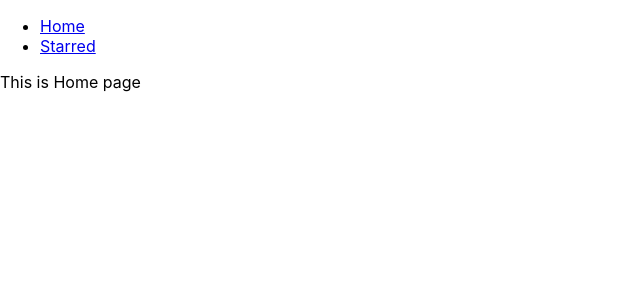
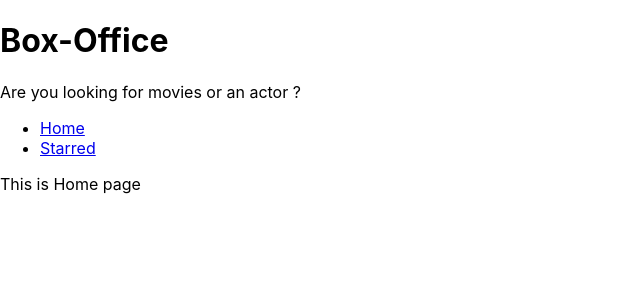
Before and after one commit to osheen25/box-office1, a React (Create React App) app: page / in a window 1280 px wide. Shown: the top 300 px of the page, without its empty margins (0-640 px from the left). Built offline with nearby package versions, Linux system fonts and the light colour scheme.

Commit message:
Added Layout Management and Create Title

```diff
--- a/src/App.js
+++ b/src/App.js
@@ -1,14 +1,10 @@
 import React from 'react';
 import {Switch, Route } from 'react-router-dom';
-import Navs from './components/Navs';
 import Home from './pages/Home';
 import Starred from './pages/Starred';
 function App() {
   return (
-    <div>
-      <Navs />
      <Switch>
-
      <Route exact path="/">
     <Home />
      </Route>
@@ -21,7 +17,6 @@
    </div>
 </Route>
   </Switch>
-  </div>
 
   );
 }
--- /dev/null
+++ b/src/components/MainPageLayout.js
@@ -0,0 +1,18 @@
+import React from 'react';
+import Navs from './Navs';
+import Title from './Title';
+
+
+const MainPageLayout = ({ children }) => {
+    return (
+        <div>
+            <Title title = "Box-Office"
+            subtitle = "Are you looking for movies or an actor ?"/>
+      <Navs />
+      {children}
+  </div>
+
+    );
+};
+
+export default MainPageLayout;
--- /dev/null
+++ b/src/components/Title.js
@@ -0,0 +1,13 @@
+import React from 'react'
+
+const Title = ({title , subtitle}) => {
+    return (
+        <div>
+        <h1>{title}</h1>
+        <p1>{subtitle}</p1>
+
+        </div>
+    )
+}
+
+export default Title
--- a/src/pages/Home.js
+++ b/src/pages/Home.js
@@ -1,11 +1,12 @@
-import React from 'react'
+import React from 'react';
+import MainPageLayout from '../components/MainPageLayout';
 
 const Home = () => {
     return (
-        <div>
+        <MainPageLayout>
             This is Home page
-        </div>
-    )
-}
+        </MainPageLayout>
+    );
+};
 
-export default Home
+export default Home;
--- a/src/pages/Starred.js
+++ b/src/pages/Starred.js
@@ -1,10 +1,11 @@
 import React from 'react'
+import MainPageLayout from '../components/MainPageLayout';
 
 const Starred = () => {
     return (
-        <div>
+        <MainPageLayout>
             This is Starred page
-        </div>
+        </MainPageLayout>
     )
 }
 
```
Lines whose indentation alone changed are shown as unchanged.
